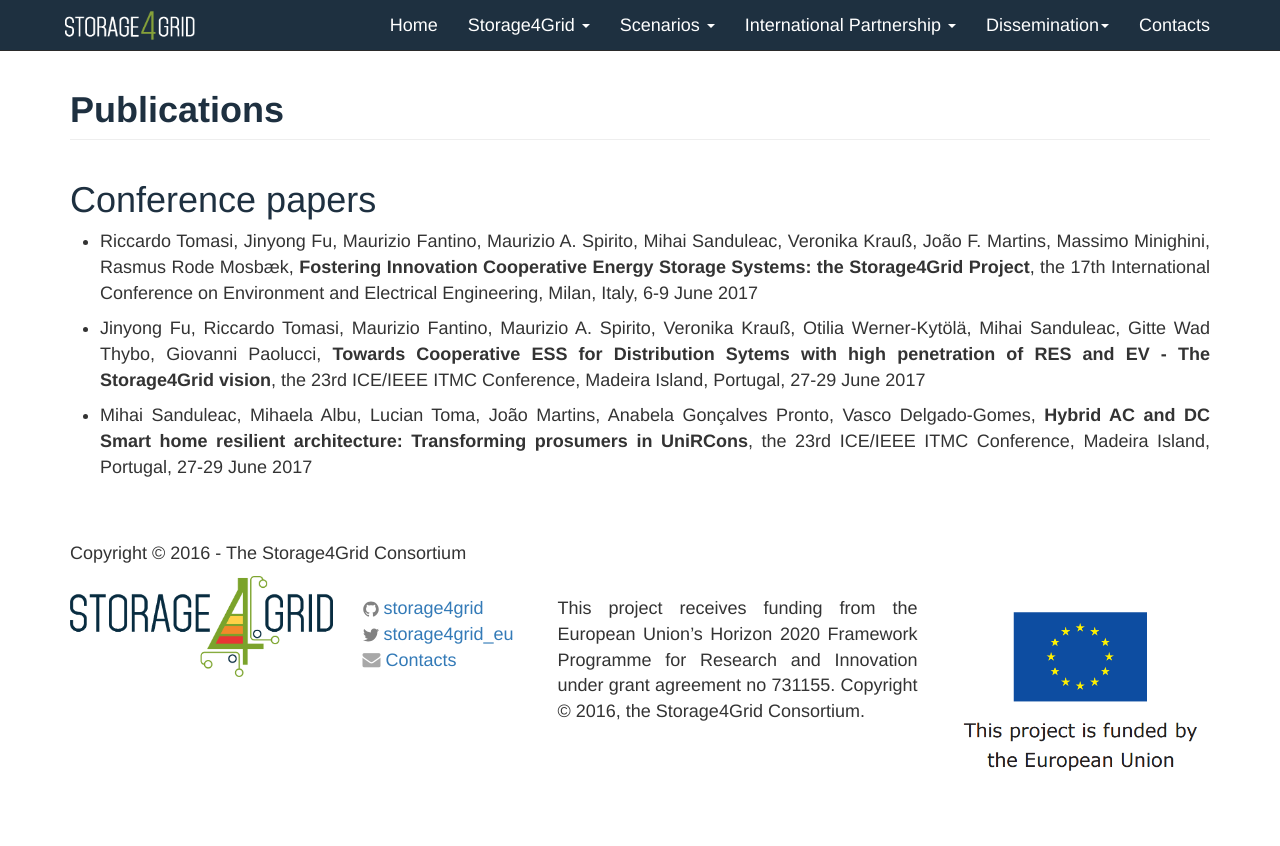
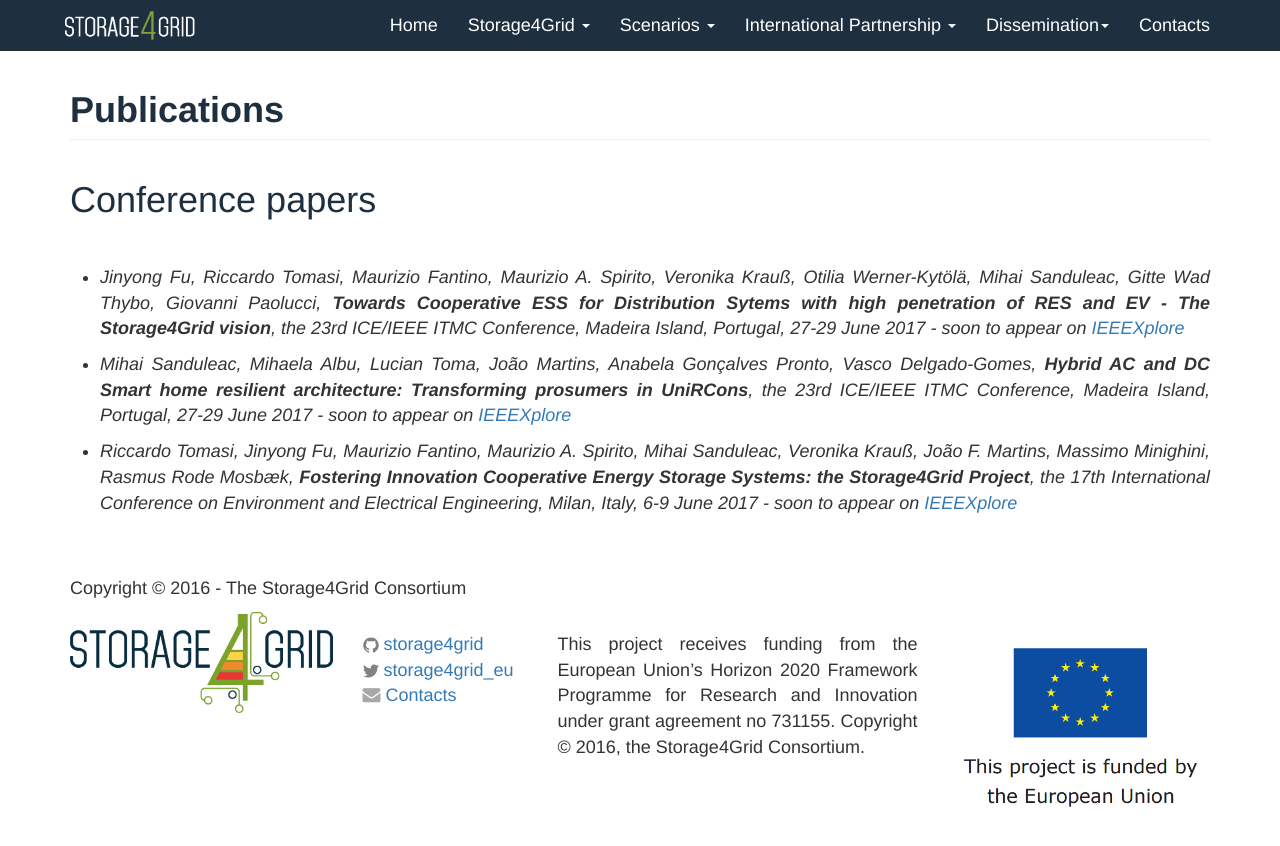
Before and after one commit to storage4grid/storage4grid.github.io, a Jekyll site: the page built from pages/publications.md, in a window 1280 px wide. Shown: the top 846 px of the page. Built offline with Jekyll 4.4.1, drawn with Linux system fonts in a browser that asks for light colours; comment, search, counter and statistics services are not loaded.

Commit message:
small reordering

```diff
--- a/pages/publications.md
+++ b/pages/publications.md
@@ -5,8 +5,10 @@ title: Publications
 
 # Conference papers
 
-- Riccardo Tomasi, Jinyong Fu, Maurizio Fantino, Maurizio A. Spirito, Mihai Sanduleac, Veronika Krauß, João F. Martins, Massimo Minighini, Rasmus Rode Mosbæk, **Fostering Innovation Cooperative Energy Storage Systems: the Storage4Grid Project**, the 17th International Conference on Environment and Electrical Engineering, Milan, Italy, 6-9 June 2017
+<br>
 
-- Jinyong Fu, Riccardo Tomasi, Maurizio Fantino, Maurizio A. Spirito, Veronika Krauß, Otilia Werner-Kytölä, Mihai Sanduleac, Gitte Wad Thybo, Giovanni Paolucci, **Towards Cooperative ESS for Distribution Sytems with high penetration of RES and EV - The Storage4Grid vision**, the 23rd ICE/IEEE ITMC Conference, Madeira Island, Portugal, 27-29 June 2017
+- *Jinyong Fu, Riccardo Tomasi, Maurizio Fantino, Maurizio A. Spirito, Veronika Krauß, Otilia Werner-Kytölä, Mihai Sanduleac, Gitte Wad Thybo, Giovanni Paolucci, **Towards Cooperative ESS for Distribution Sytems with high penetration of RES and EV - The Storage4Grid vision**, the 23rd ICE/IEEE ITMC Conference, Madeira Island, Portugal, 27-29 June 2017 - soon to appear on  [IEEEXplore](http://ieeexplore.ieee.org/search/searchresult.jsp?newsearch=true&queryText=Towards%20Cooperative%20ESS%20for%20Distribution%20Sytems%20with%20high%20penetration%20of%20RES%20and%20EV%20-%20The%20Storage4Grid%20vision)*
 
-- Mihai Sanduleac, Mihaela Albu, Lucian Toma, João Martins, Anabela Gonçalves Pronto, Vasco Delgado-Gomes, **Hybrid AC and DC Smart home resilient architecture: Transforming prosumers in UniRCons**, the 23rd ICE/IEEE ITMC Conference, Madeira Island, Portugal, 27-29 June 2017
+- *Mihai Sanduleac, Mihaela Albu, Lucian Toma, João Martins, Anabela Gonçalves Pronto, Vasco Delgado-Gomes, **Hybrid AC and DC Smart home resilient architecture: Transforming prosumers in UniRCons**, the 23rd ICE/IEEE ITMC Conference, Madeira Island, Portugal, 27-29 June 2017 - soon to appear on  [IEEEXplore](http://ieeexplore.ieee.org/search/searchresult.jsp?queryText=Hybrid%20AC%20and%20DC%20Smart%20home%20resilient%20architecture:%20Transforming%20prosumers%20in%20UniRCons&newsearch=true)*
+
+- *Riccardo Tomasi, Jinyong Fu, Maurizio Fantino, Maurizio A. Spirito, Mihai Sanduleac, Veronika Krauß, João F. Martins, Massimo Minighini, Rasmus Rode Mosbæk, **Fostering Innovation Cooperative Energy Storage Systems: the Storage4Grid Project**, the 17th International Conference on Environment and Electrical Engineering, Milan, Italy, 6-9 June 2017 - soon to appear on  [IEEEXplore](http://ieeexplore.ieee.org/search/searchresult.jsp?queryText=Fostering%20Innovation%20Cooperative%20Energy%20Storage%20Systems%20the%20Storage4Grid%20Project&newsearch=true)*
```
